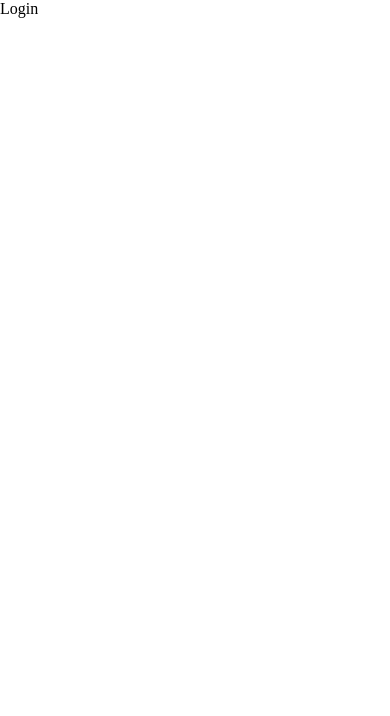
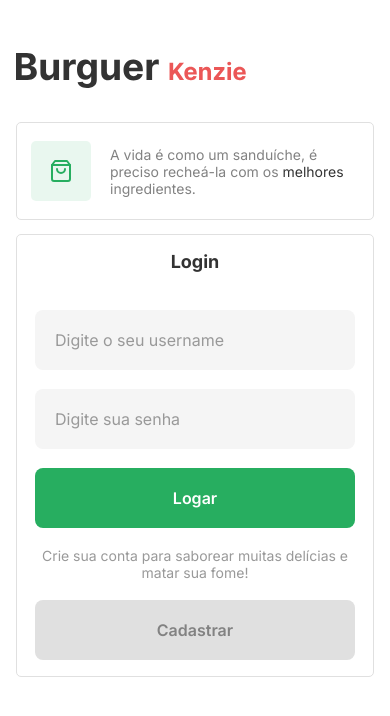
Before and after one commit to Franklmarins/react-hamburgueria-v2, a React (Vite) app: page /login in a window 390 px wide. Shown: the top 716 px of the page. Built offline with nearby package versions, Linux system fonts and the light colour scheme.

Commit message:
feat: loginPage mobile css created

```diff
--- /dev/null
+++ b/src/components/Form/index.tsx
@@ -0,0 +1,18 @@
+import React from "react";
+import Button from "../Button";
+import Input from "../Input";
+import { StyledForm } from "./style";
+
+const Form = () => {
+  return (
+    <StyledForm>
+      <Input placeholder="Digite o seu username" inputStyle="default" />
+      <Input placeholder="Digite sua senha" inputStyle="default" />
+      <Button type="submit" buttonStyle="default-primary">
+        Logar
+      </Button>
+    </StyledForm>
+  );
+};
+
+export default Form;
--- /dev/null
+++ b/src/components/Form/style.ts
@@ -0,0 +1,9 @@
+import styled from "styled-components";
+
+export const StyledForm = styled.form`
+  display: flex;
+  flex-direction: column;
+  gap: 19px;
+
+  width: 100%;
+`;
--- /dev/null
+++ b/src/components/Link/index.tsx
@@ -0,0 +1,18 @@
+import React from "react";
+import { StyledLink } from "./style";
+
+interface ILinkProps {
+  children: React.ReactNode;
+  to: string;
+  linkstyle: string;
+}
+
+const Link = ({ children, to, linkstyle }: ILinkProps) => {
+  return (
+    <StyledLink to={to} linkstyle={linkstyle}>
+      {children}
+    </StyledLink>
+  );
+};
+
+export default Link;
--- /dev/null
+++ b/src/components/Link/style.ts
@@ -0,0 +1,72 @@
+import { Link } from "react-router-dom";
+import styled, { css } from "styled-components";
+
+interface ILinkStyle {
+  linkstyle: string;
+}
+
+export const StyledLink = styled(Link)`
+  display: flex;
+  justify-content: center;
+  align-items: center;
+
+  padding: 0 20px;
+
+  border-radius: 8px;
+
+  color: #ffffff;
+
+  font-size: var(--font-size-4);
+  font-weight: var(--font-weight-2);
+
+  text-transform: capitalize;
+
+  ${({ linkstyle }: ILinkStyle) => {
+    switch (linkstyle) {
+      case "default-primary":
+        return css`
+          height: 60px;
+
+          background-color: var(--color-primary);
+
+          :hover {
+            opacity: 50%;
+          }
+        `;
+      case "default-grey":
+        return css`
+          height: 60px;
+
+          color: var(--grey-300);
+          background-color: var(--grey-100);
+
+          :hover {
+            color: var(--grey-100);
+            background-color: var(--grey-300);
+          }
+        `;
+      case "medium-primary":
+        return css`
+          height: 40px;
+
+          background-color: var(--color-primary);
+
+          :hover {
+            opacity: 50%;
+          }
+        `;
+      case "medium-grey":
+        return css`
+          height: 40px;
+
+          color: var(--grey-300);
+          background-color: var(--grey-100);
+
+          :hover {
+            color: var(--grey-100);
+            background-color: var(--grey-300);
+          }
+        `;
+    }
+  }}
+`;
--- a/src/pages/Login/index.tsx
+++ b/src/pages/Login/index.tsx
@@ -1,7 +1,38 @@
+import { Container } from "@mui/system";
 import React from "react";
+import logo from "./../../assets/BurguerKenzieLogo.svg";
+import { StyledLogin } from "./style";
+import { FiShoppingBag } from "react-icons/fi";
+import Form from "../../components/Form";
+import Link from "../../components/Link";
 
 const Login = () => {
-  return <div>Login</div>;
+  return (
+    <Container>
+      <StyledLogin>
+        <section>
+          <img src={logo} alt="logo-burguer-kenzie" />
+          <div>
+            <div>
+              <FiShoppingBag />
+            </div>
+            <p>
+              A vida é como um sanduíche, é preciso recheá-la com os
+              <span> melhores</span> ingredientes.
+            </p>
+          </div>
+        </section>
+        <section>
+          <h3>Login</h3>
+          <Form />
+          <p>Crie sua conta para saborear muitas delícias e matar sua fome!</p>
+          <Link to="/register" linkstyle="default-grey">
+            Cadastrar
+          </Link>
+        </section>
+      </StyledLogin>
+    </Container>
+  );
 };
 
 export default Login;
--- /dev/null
+++ b/src/pages/Login/style.ts
@@ -0,0 +1,78 @@
+import styled from "styled-components";
+
+export const StyledLogin = styled.div`
+  section:nth-child(1) {
+    margin-bottom: 14px;
+    img {
+      margin-top: 53px;
+    }
+    > div {
+      margin-top: 30px;
+      display: flex;
+      align-items: center;
+      gap: 19px;
+
+      padding: 18px 23px 18px 14px;
+
+      border: 1px solid var(--grey-100);
+      border-radius: 5px;
+
+      > div {
+        min-width: 60px;
+        min-height: 60px;
+
+        background: rgba(39, 174, 96, 0.1);
+
+        border-radius: 5px;
+
+        display: flex;
+        justify-content: center;
+        align-items: center;
+
+        > svg {
+          width: 24px;
+          height: 24px;
+
+          color: var(--color-primary);
+        }
+      }
+      > p {
+        font-size: var(--font-size-5);
+        font-weight: var(--font-weight-3);
+        color: var(--grey-300);
+        > span {
+          color: var(--grey-600);
+        }
+      }
+    }
+  }
+  section:nth-child(2) {
+    display: flex;
+    flex-direction: column;
+    gap: 19px;
+
+    border: 1px solid var(--grey-100);
+    border-radius: 5px;
+
+    padding: 16px 18px;
+
+    text-align: center;
+
+    margin-bottom: 20px;
+
+    > h3 {
+      margin-bottom: 19px;
+
+      font-size: var(--font-size-3);
+      font-weight: var(--font-weight-1);
+
+      color: var(--grey-600);
+    }
+    > p {
+      font-size: var(--font-size-5);
+      font-weight: var(--font-weight-3);
+
+      color: #999999;
+    }
+  }
+`;
```
Also changed, not shown: src/assets/BurguerKenzieLogo.svg (added).
